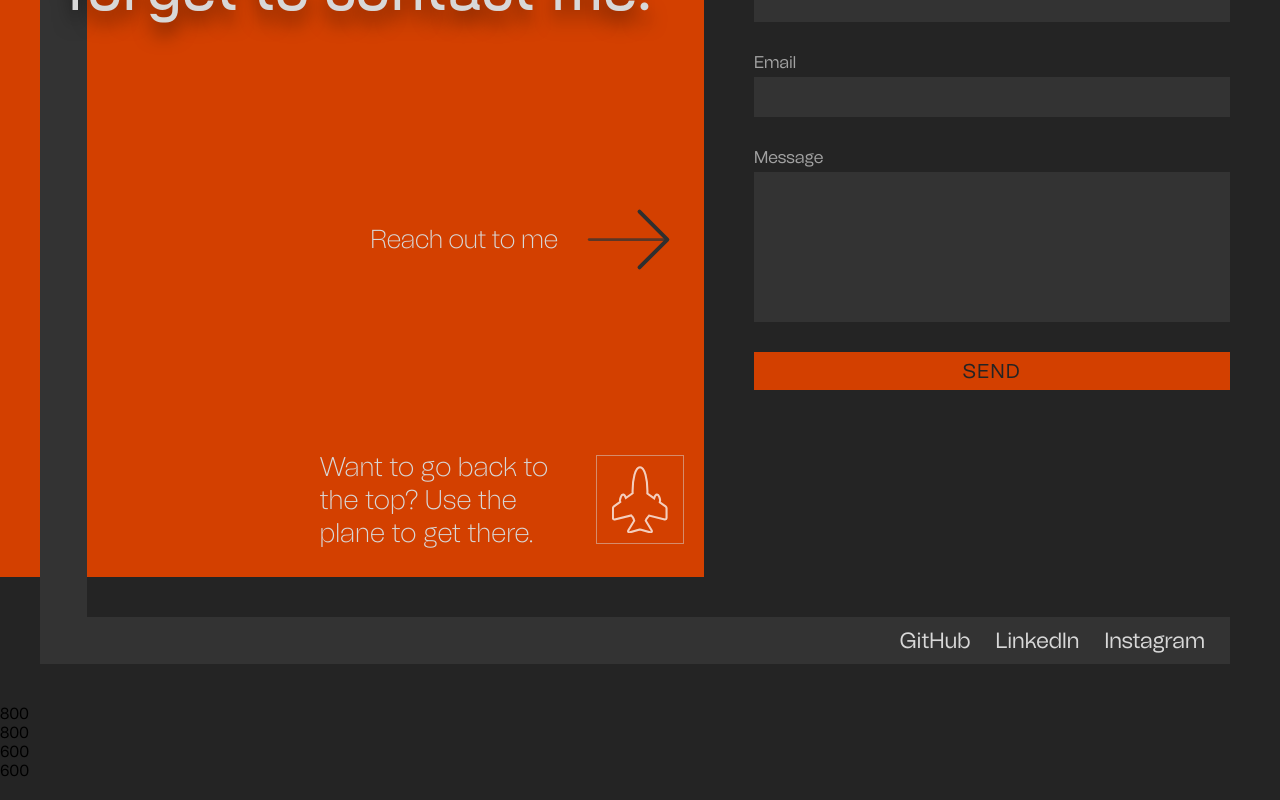
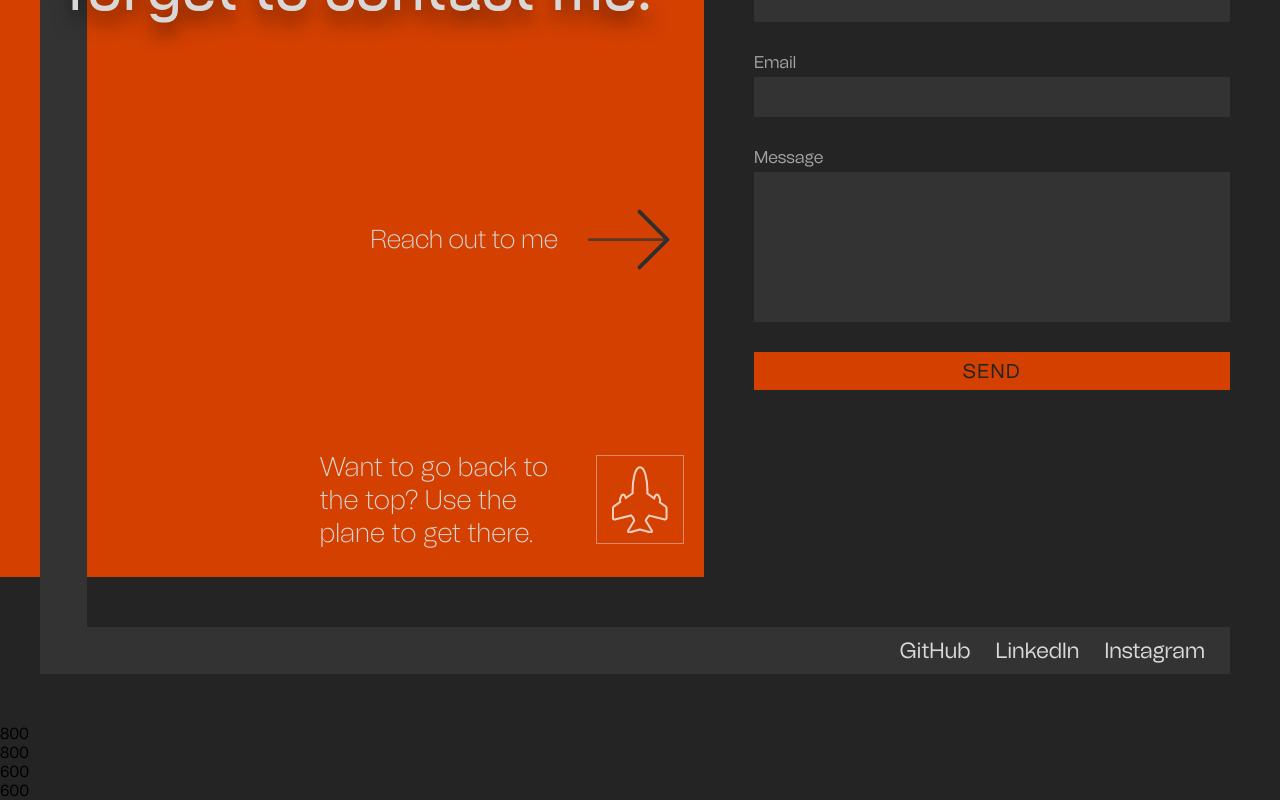
Before and after one commit to mssm1604/Portfolio, a React (Vite) app: page / in a window 1280 px wide. Shown: the part 4398-5198 px from the top of the page. Built offline with nearby package versions, Linux system fonts and the light colour scheme.

Commit message:
style(intro stack fade) bg chaged

```diff
--- a/src/components/footer/footer.css
+++ b/src/components/footer/footer.css
@@ -15,7 +15,7 @@
 
 @media (min-width: 1150px) {
   .footer_wrapper {
-    margin-inline: 40px 50px;
+    margin: 50px 50px 50px 40px;
     font-size: 22px;
   }
 }
```
